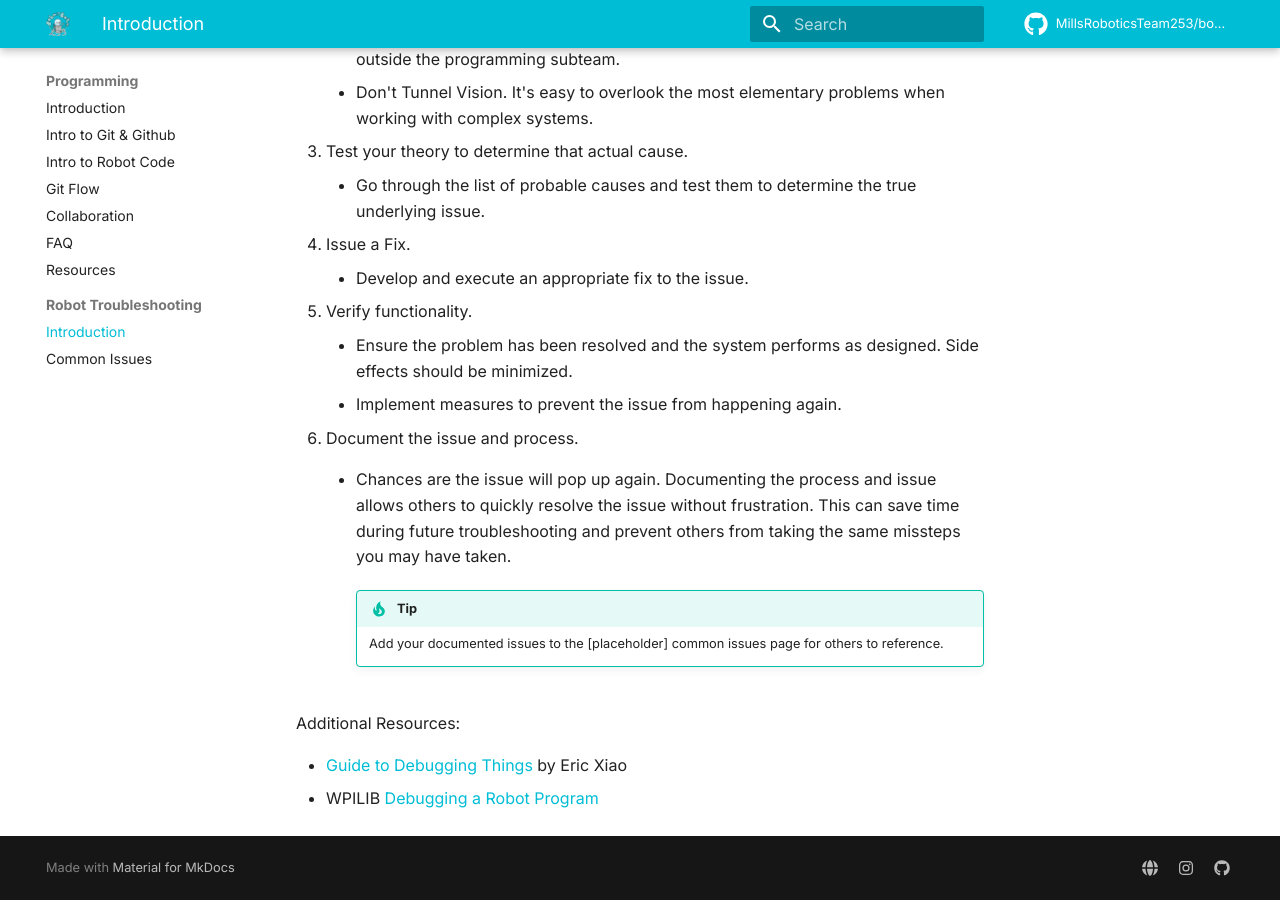
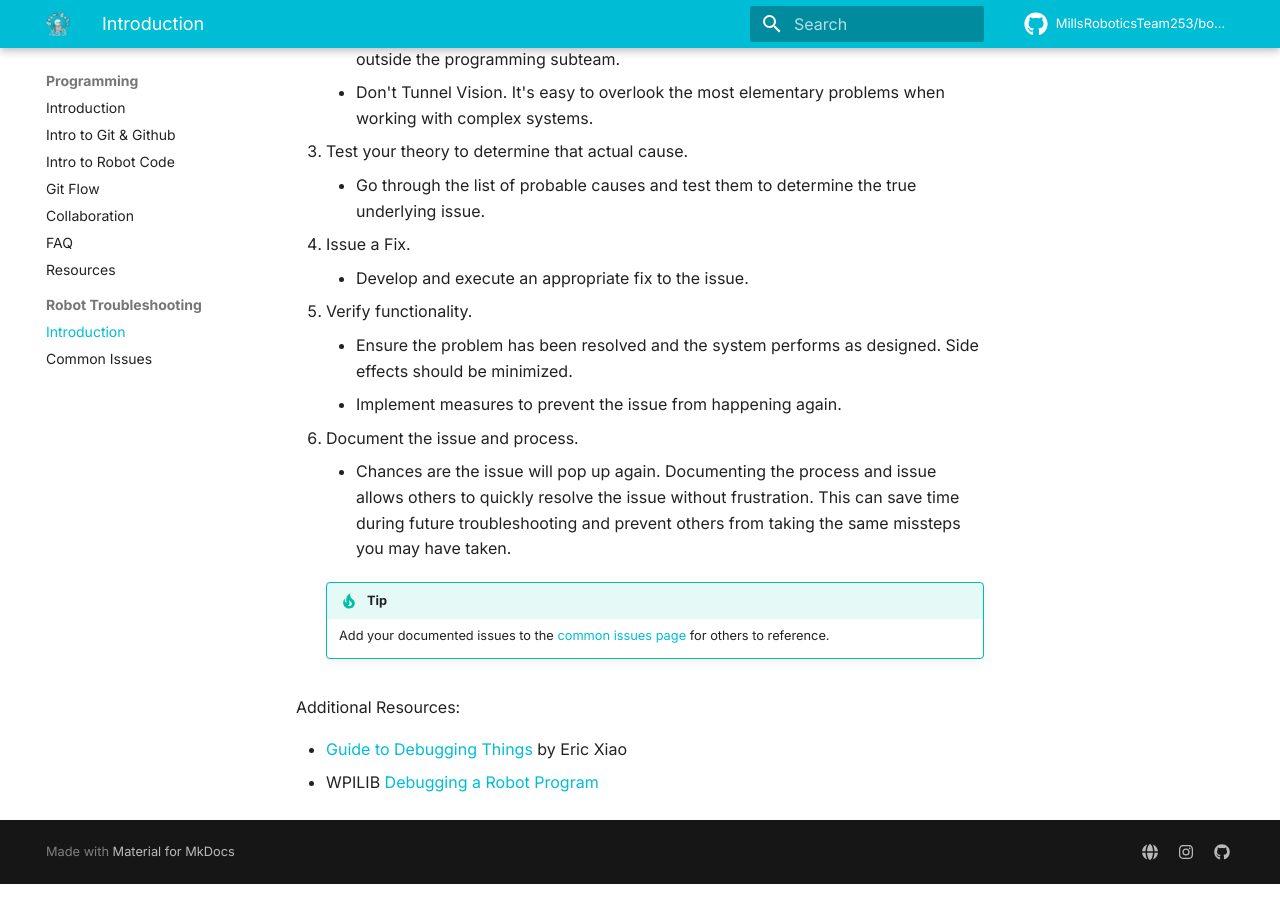
Before and after one commit to bobabots253/bobadocs, an MkDocs documentation site: the page built from docs/programming/troubleshooting/problemsolving.md, in a window 1280 px wide and 900 px high, scrolled down 696 px. Built offline with MkDocs 1.6.1 and Material for MkDocs 9.7.7, drawn with Linux system fonts in a browser that asks for light colours; comment, search, counter and statistics services are not loaded.

Commit message:
update troubleshooting

```diff
--- a/docs/programming/troubleshooting/problemsolving.md
+++ b/docs/programming/troubleshooting/problemsolving.md
@@ -27,8 +27,8 @@ In robotics, troubleshooting is a crucial part in insuring that your code, elect
 6. Document the issue and process.
 	- Chances are the issue will pop up again. Documenting the process and issue allows others to quickly resolve the issue without frustration. This can save time during future troubleshooting and prevent others from taking the same missteps you may have taken.
 
-		!!! tip
-			Add your documented issues to the [placeholder] common issues page for others to reference.
+	!!! tip
+		Add your documented issues to the [common issues page](common-issues.md) for others to reference.
 
 Additional Resources:
 
```
Also changed, not shown: docs/programming/troubleshooting/common-issues.md (+1 -10 lines).
